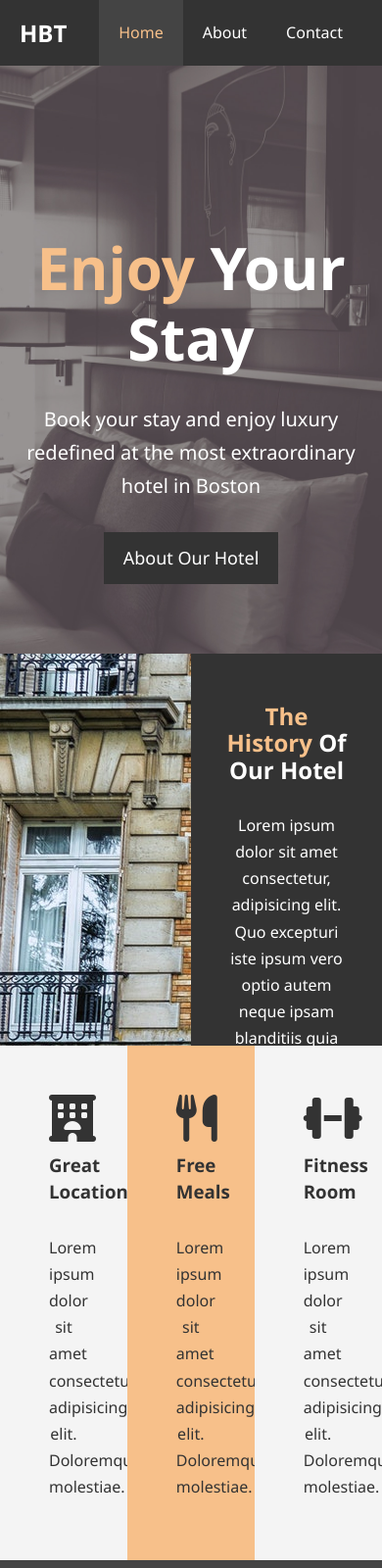
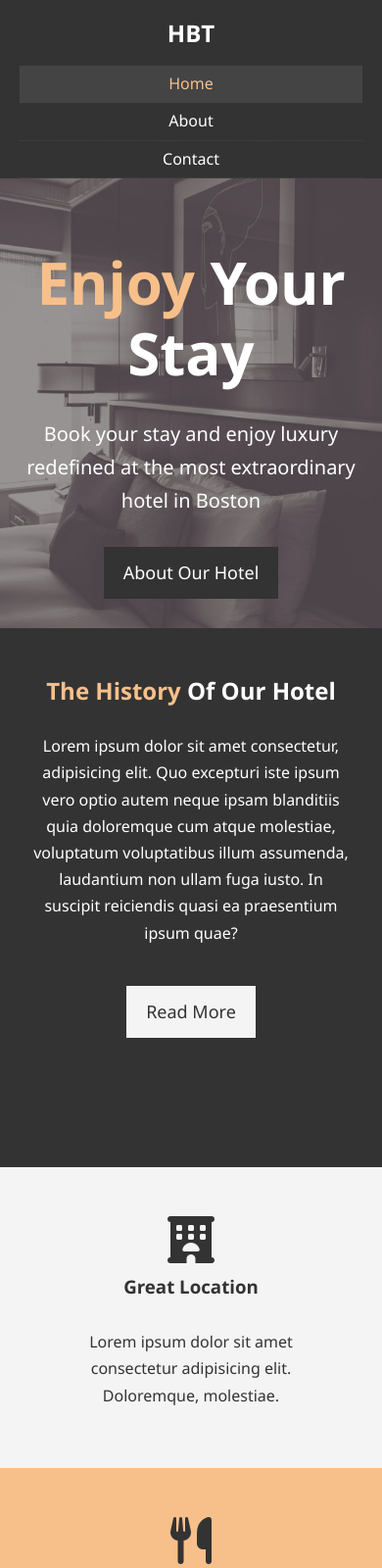
Before and after one commit to DulhanPerera/hotel-website, a plain HTML site: page index.html in a window 390 px wide. Shown: the top 1600 px of the page at 98% size. Drawn offline with Linux system fonts and the light colour scheme.

Commit message:
responsive files

```diff
--- a/about.html
+++ b/about.html
@@ -6,6 +6,7 @@
     <meta name="description" content="Welcome to the most extraordinary hotel in Boston MA">
     <meta name="keywords" content="hotel, boston hotel, new england hotel">
     <link rel="stylesheet" href="./css/style.css">
+    <link rel="stylesheet" media="screen and (max-width: 768px)" href="./css/mobile.css">
     <script src="https://kit.fontawesome.com/d90cca6bcc.js" crossorigin="anonymous"></script>
     <title>Hotel BT | About</title>
 </head>
--- /dev/null
+++ b/css/mobile.css
@@ -0,0 +1,63 @@
+#navbar .logo {
+    float: none;
+    text-align: center;
+}
+
+#navbar ul, #navbar ul li {
+    float: none;
+}
+
+#navbar ul li a {
+    padding: 5px;
+    border-bottom: #444 dotted 1px;
+}
+
+/* Showcase */
+#showcase {
+    height: 100%;
+}
+
+#showcase .showcase-content {
+    padding-top: 70px;
+    padding-bottom: 30px;
+}
+
+/* Home Info */
+#home-info {
+    height: 550px;
+}
+
+#home-info .info-img {
+    display: none;
+}
+
+#home-info .info-content {
+    float: none;
+    width: 100%;
+}
+
+/* Boxes */
+.box {
+    float: none;
+    width: 100%;
+}
+
+/* About Page */
+#about-info .info-right,
+#about-info .info-left {
+    float: none;
+    width: 100%;
+}
+
+#about-info .info-right {
+    margin-top: 30px;
+}
+
+.l-heading {
+    text-align: center;
+}
+
+/* Contact Us */
+#contact-info .box {
+    border-bottom: #444 dotted 1px;
+}
--- a/css/style.css
+++ b/css/style.css
@@ -81,6 +81,7 @@ clear: both;
 
 .l-heading{
     font-size: 40px;
+    line-height: 1.2;
 }
 
 /* Padding */
@@ -107,7 +108,7 @@ clear: both;
     color: #fff;
 }
 
-#navbar h1 {
+#navbar .logo {
     float: left;
     padding-top: 20px;
 }
@@ -157,7 +158,7 @@ clear: both;
 
 /* Home Info */
 #home-info {
-    height: 400px;
+    height: 450px;
 }
 
 #home-info .info-img {
@@ -214,7 +215,7 @@ clear: both;
 
 /* Testimonials */
 #testimonials {
-    height: 600px;
+    height: 100%;
     background: url('../img/test-bg.jpg') no-repeat center center/cover;
     padding-top: 100px;
 }
--- a/index.html
+++ b/index.html
@@ -6,6 +6,7 @@
     <meta name="description" content="Welcome to the most extraordinary hotel in Boston MA">
     <meta name="keywords" content="hotel, boston hotel, new england hotel">
     <link rel="stylesheet" href="./css/style.css">
+    <link rel="stylesheet" media="screen and (max-width: 768px)" href="./css/mobile.css">
     <script src="https://kit.fontawesome.com/d90cca6bcc.js" crossorigin="anonymous"></script>
     <title>Hotel BT | Welcome</title>
 </head>
```
Also changed, not shown: contact.html (+1 -0 lines).
